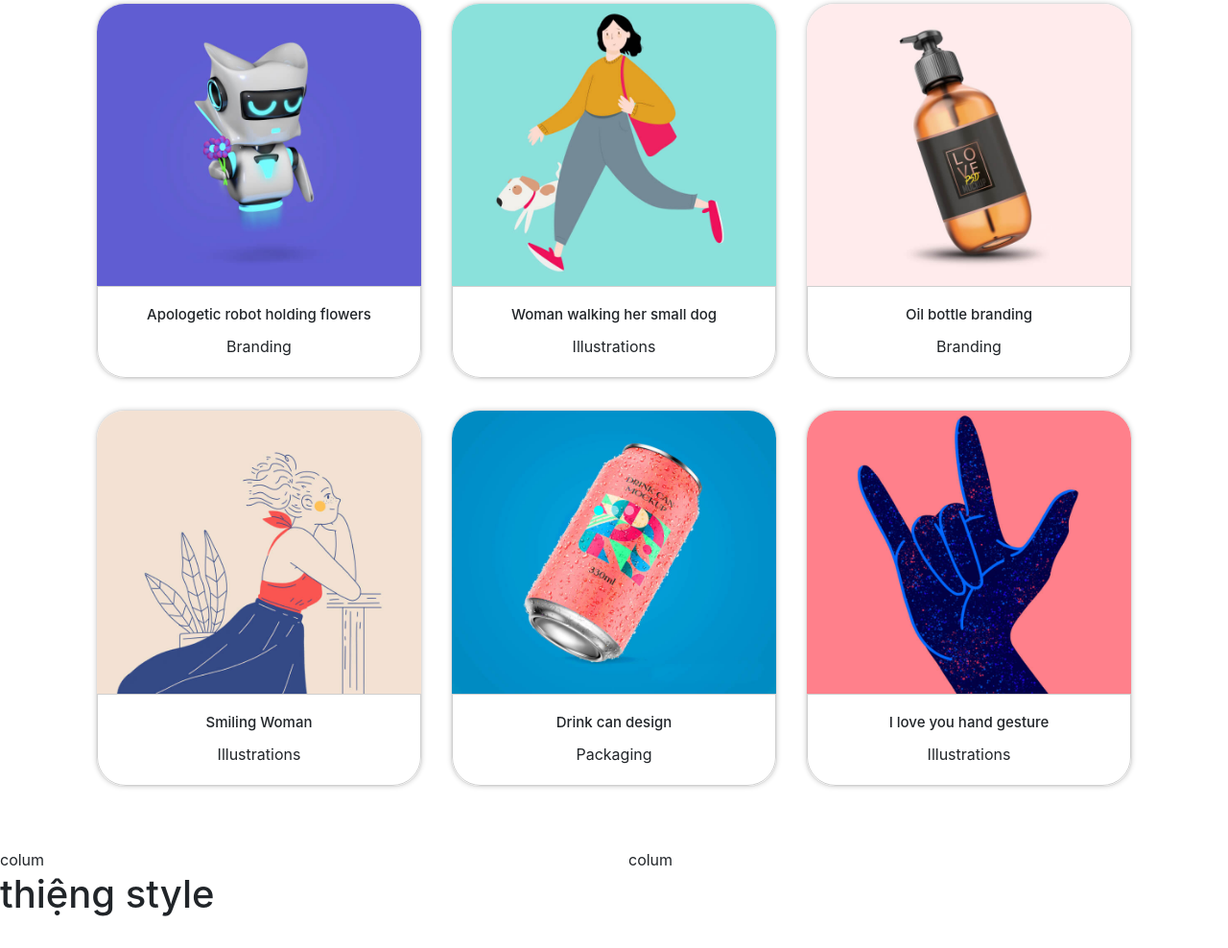
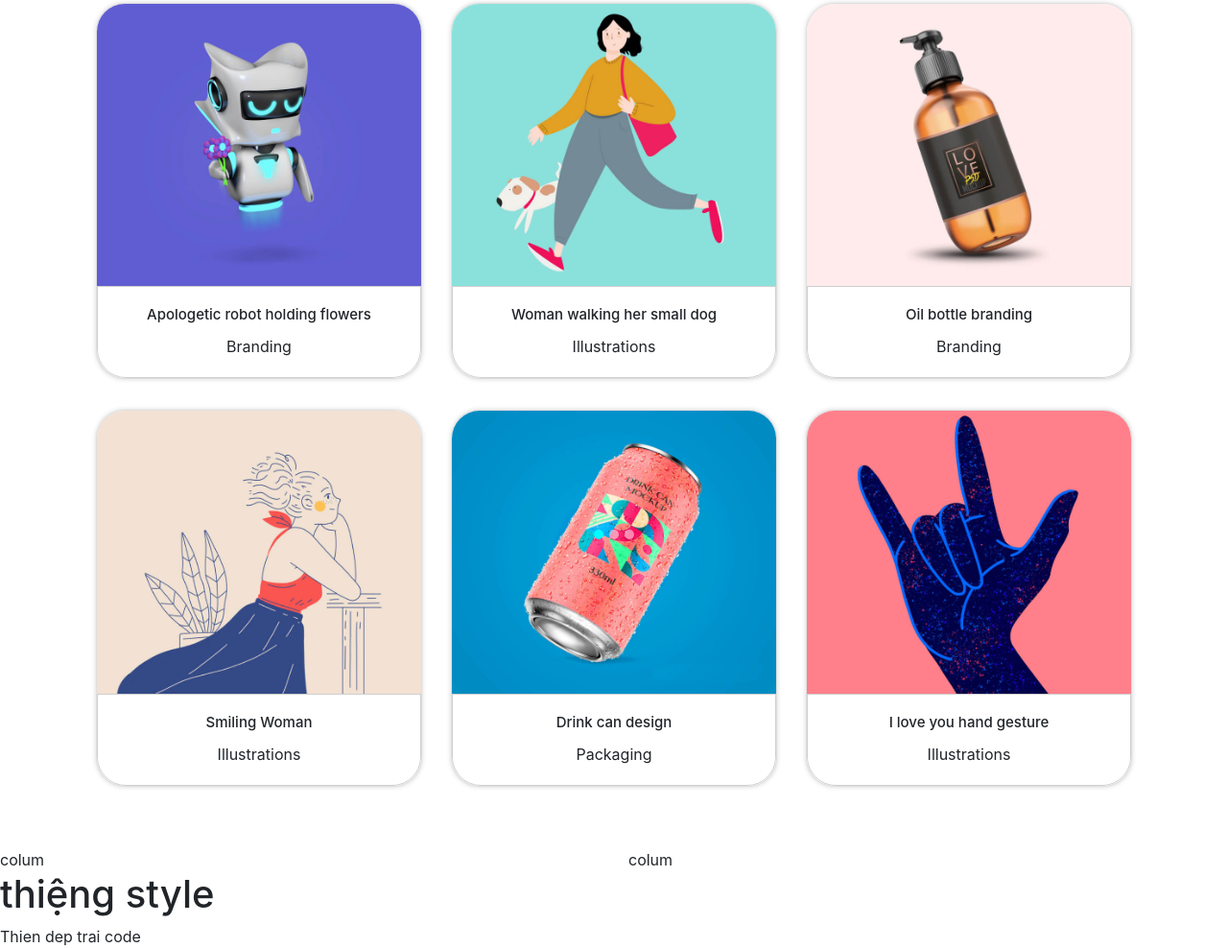
Before and after one commit to thiennguyenphuc2512/bc39__portfolioooo, a plain HTML site: page portfolio/index.html in a window 1280 px wide. Shown: the part 1011-1999 px from the top of the page at 96% size. Before the commit the page ends 1975 px from the top, so only its background shows below. Drawn offline with nearby package versions, Linux system fonts and the light colour scheme.

Commit message:
footer thiennguyen

```diff
--- a/portfolio/index.html
+++ b/portfolio/index.html
@@ -260,6 +260,7 @@
       </div>
     </div>
     <h1 class="p-0 p-md-3 p-lg-0">thiệng style</h1>
+    <footer>Thien dep trai code</footer>
 
 
 
```
